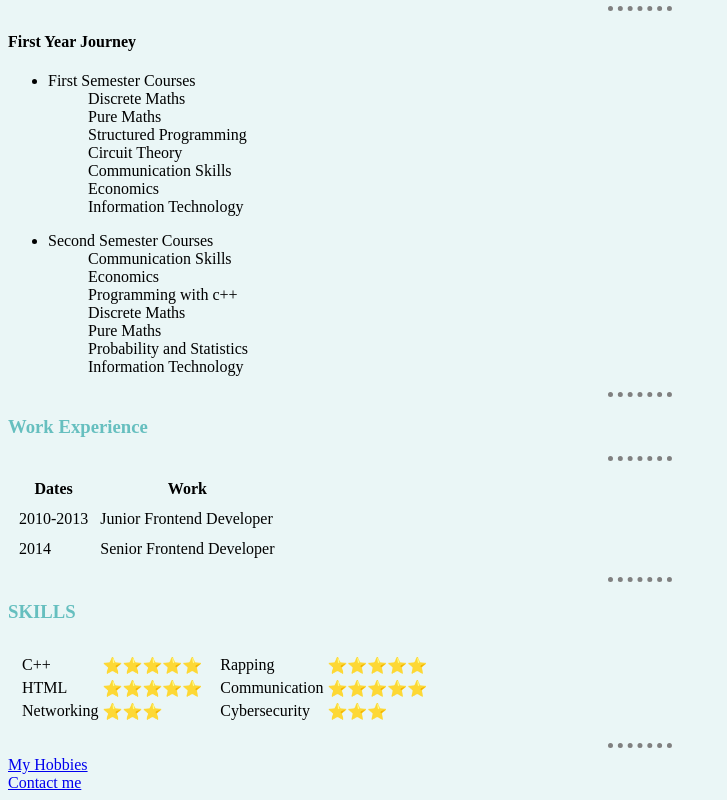
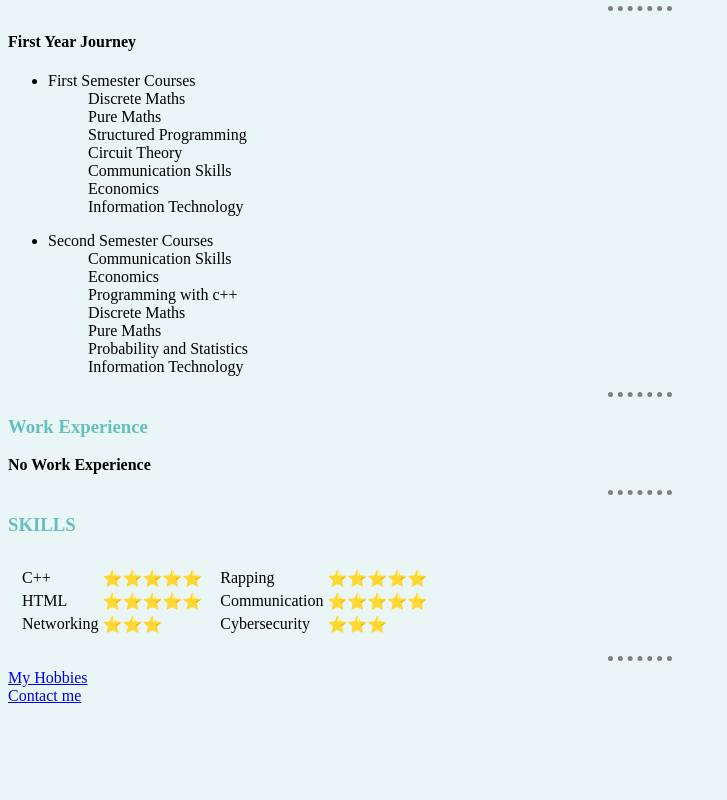
Before and after one commit to wkdim/cv, a plain HTML site: page index.html in a window 1280 px wide. Shown: the part 491-1291 px from the top of the page, without its empty margins (0-727 px from the left). After the commit the page ends 1204 px from the top, so only its background shows below. Drawn offline with Linux system fonts and the light colour scheme; files that its build step writes are made by us from their sources.

Commit message:
Update index.html

```diff
--- a/index.html
+++ b/index.html
@@ -48,30 +48,10 @@
     </ul>
     <hr>
     <h3 id="Second Topic">Work Experience</h3>
+    <p><b>No Work Experience </b></p>
+    <hr>
 
-    <hr>
-    <table cellspacing="10">
-        <thead>
-            <tr>
-               <th>Dates</th>
-               <th>Work</th>
-            </tr>
-        </thead>
-        <tbody>
-            <tr>
-            <td>2010-2013</td>
-            <td>Junior Frontend Developer</td>
-          </tr>
-        </tbody>
-        <tfoot></tfoot>
 
-        <tr>
-          <td>2014</td>
-          <td>Senior Frontend Developer</td>
-        </tr>
-
-    </table>
-    <hr>
     <h3 id="Third Topic">SKILLS</h3>
 
     <table cellspacing="10">
```
